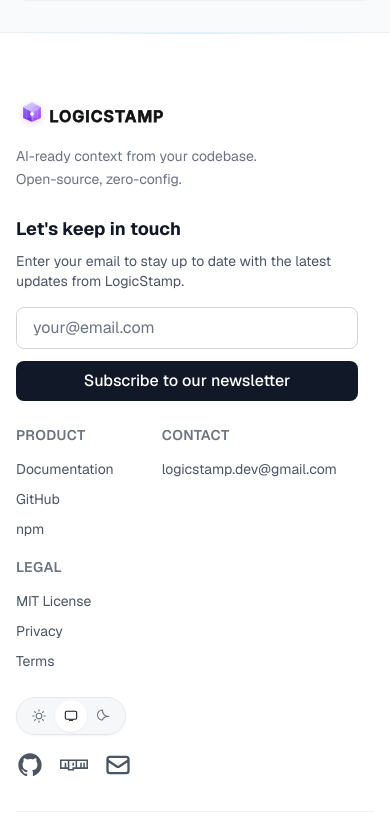
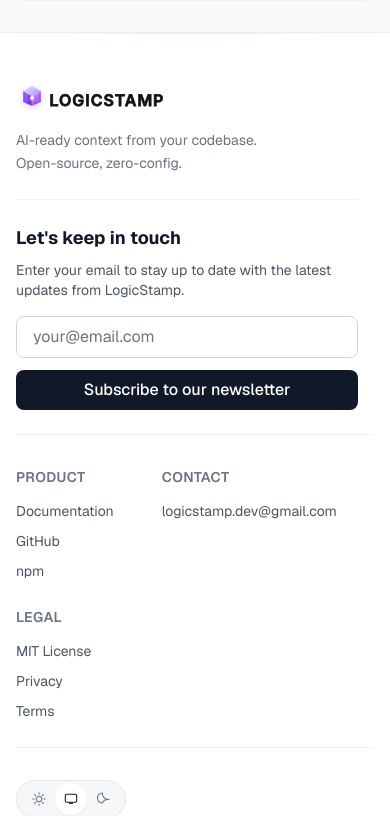
Before and after one commit to LogicStamp/logicstamp.dev, a Next.js app: page /docs in a window 390 px wide. Shown: the part 1440-2256 px from the top of the page. Built offline with nearby package versions, Linux system fonts and the light colour scheme; no server answers.

Commit message:
Refactor Footer component layout to improve spacing and visual consistency. Adjust padding and margins for various sections, enhancing responsiveness and overall user experience.

```diff
--- a/src/components/Footer.tsx
+++ b/src/components/Footer.tsx
@@ -25,13 +25,13 @@
       {/* Faint gradient accent line */}
       <div className="h-px w-full bg-gradient-to-r from-transparent via-primary-200/60 dark:via-secondary-700/60 to-transparent" />
 
-      <div className="mx-auto max-w-[1320px] px-4 sm:px-6 lg:px-8 py-16">
+      <div className="mx-auto max-w-[1320px] px-4 sm:px-6 lg:px-8 py-12 md:py-16">
         <AnimatedSection direction="up" delay={0}>
           <div className="flex flex-col gap-8 md:gap-6">
             {/* Top row: logo + nav + controls */}
-            <div className="flex flex-col gap-6 md:flex-row md:items-start md:justify-between">
+            <div className="flex flex-col gap-8 md:gap-6 md:flex-row md:items-start md:justify-between">
               {/* Logo + Tagline + Newsletter */}
-              <div className="min-w-0 pr-4 md:pr-8">
+              <div className="min-w-0 pr-4 md:pr-8 pb-6 md:pb-0 border-b md:border-b-0 border-gray-200/60 dark:border-gray-800/70">
                 <a href="/" className="flex items-center gap-0 group">
                   <div className="logicstamp-logo-container">
                     <LogicStampLogo className="logicstamp-logo" size={32} />
@@ -44,7 +44,7 @@
                 </p>
 
                 {/* Newsletter Subscription */}
-                <div className="mt-6">
+                <div className="mt-6 pt-6 border-t border-gray-200/60 dark:border-gray-800/70">
                   <h3 className="text-lg font-bold text-gray-900 dark:text-white mb-2">
                     Let's keep in touch
                   </h3>
@@ -69,7 +69,7 @@
               </div>
 
               {/* Product / Contact / Legal columns */}
-              <div className="flex flex-wrap gap-y-4 gap-x-12 lg:gap-x-20 text-sm md:justify-center">
+              <div className="flex flex-wrap gap-y-6 gap-x-12 lg:gap-x-20 text-sm md:justify-center pb-6 md:pb-0 border-b md:border-b-0 border-gray-200/60 dark:border-gray-800/70">
                 <div>
                   <h3 className="text-sm font-semibold uppercase tracking-wide text-gray-500 dark:text-gray-400">
                     Product
@@ -132,7 +132,7 @@
               </div>
 
               {/* Theme toggle + icons */}
-              <div className="flex flex-col items-start gap-4 md:items-end">
+              <div className="flex flex-col items-start gap-4 md:items-end pb-6 md:pb-0 border-b md:border-b-0 border-gray-200/60 dark:border-gray-800/70">
                 <ThemeToggle compact />
                 <div className="flex items-center gap-4">
                   <a
```
